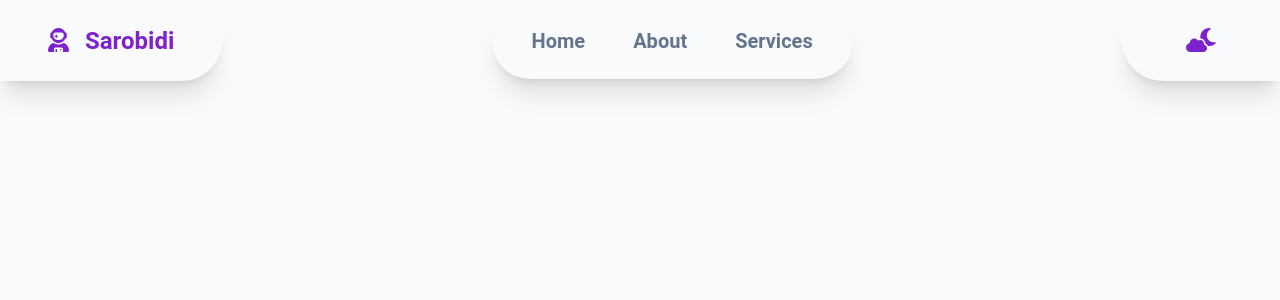
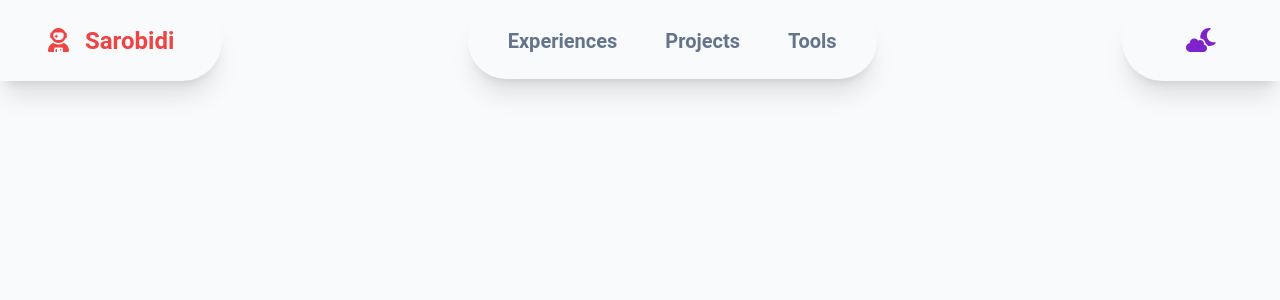
Before and after one commit to tsizehena223/portfolio2024, a React (Create React App) app: page / in a window 1280 px wide. Shown: the top 300 px of the page. Built offline with nearby package versions, Linux system fonts and the light colour scheme.

Commit message:
fix typo && color

```diff
--- a/src/components/Navbar.jsx
+++ b/src/components/Navbar.jsx
@@ -9,29 +9,29 @@ const Navbar = ({ isDarkMode, onSwitchMode }) => {
 
     return (
         < div className={`flex mt-0 items-center justify-between w-screen`} >
-            <div className={`font-bold left-0 top-0 flex items-center rounded-r-full shadow-xl px-6 md:px-12 py-5 md:py-6 ${isDarkMode ? 'text-slate-200' : 'text-purple-700'}`}>
+            <div className={`font-bold left-0 top-0 flex items-center rounded-r-full shadow-xl px-8 md:px-12 py-5 md:py-6 ${isDarkMode ? 'text-slate-200' : 'text-purple-700'} hover:text-red-500`}>
                 <i className={`mr-3 md:mr-4 fa fa-xl fa-user-astronaut`}></i>
-                <span className='text-xl md:text-2xl hover:text-red-500 hover:cursor-none'>Sarobidi</span>
+                <span className='text-xl md:text-2xl'>Sarobidi</span>
             </div>
 
             <div className={`hidden md:block shadow-xl font-bold top-0 left-80 py-6 px-4 rounded-full items-center justify-center text-xl ${isDarkMode ? 'text-gray-400' : 'text-slate-500'}`}>
-                <a href="#bla" className={`text-base lg:text-xl px-3 py-1 mx-3 hover:text-purple-600`}>Home</a>
-                <a href="#bla" className={`text-base lg:text-xl px-3 py-1 mx-3 hover:text-purple-600`}>About</a>
-                <a href="#bla" className={`text-base lg:text-xl px-3 py-1 mx-3 hover:text-purple-600`}>Services</a>
+                <a href="#experiences" className={`text-base lg:text-xl px-3 py-1 mx-3 hover:text-purple-600`}>Experiences</a>
+                <a href="#projects" className={`text-base lg:text-xl px-3 py-1 mx-3 hover:text-purple-600`}>Projects</a>
+                <a href="#tools" className={`text-base lg:text-xl px-3 py-1 mx-3 hover:text-purple-600`}>Tools</a>
             </div>
 
-            <div className={`${!isOpen && 'hidden'} md:hidden sm:text-xl fixed flex flex-col items-center top-24 right-0 w-screen text-center pt-2 ${isDarkMode ? 'text-gray-100' : 'text-gray-700'}`}>
-                <a href="#bla" className={`w-40 py-2 my-2 rounded-full shadow-lg ${isDarkMode && 'text-slate-500'} hover:text-red-500`}>Home</a>
-                <a href="#bla" className={`w-40 py-2 my-2 rounded-full shadow-lg ${isDarkMode && 'text-slate-500'} hover:text-red-500`}>About</a>
-                <a href="#bla" className={`w-40 py-2 my-2 rounded-full shadow-lg ${isDarkMode && 'text-slate-500'} hover:text-red-500`}>Services</a>
-                <i className={`px-8 py-8 fa-solid fa-${isDarkMode ? 'cloud-sun' : 'cloud-moon'} fa-xl hover:cursor-pointer ${isDarkMode ? 'text-slate-300' : 'text-purple-700'}`} onClick={onSwitchMode}></i>
+            <div className={`${!isOpen && 'hidden'} md:hidden sm:text-lg fixed flex flex-col items-center top-24 right-0 w-screen text-center pt-2 font-bold`}>
+                <a href="#experiences" className={`w-40 py-2 my-2 rounded-full shadow-lg ${isDarkMode ? 'text-slate-400' : 'text-slate-500'} hover:text-purple-600`}>Experiences</a>
+                <a href="#projects" className={`w-40 py-2 my-2 rounded-full shadow-lg ${isDarkMode ? 'text-slate-400' : 'text-slate-500'} hover:text-purple-600`}>Projects</a>
+                <a href="#tools" className={`w-40 py-2 my-2 rounded-full shadow-lg ${isDarkMode ? 'text-slate-400' : 'text-slate-500'} hover:text-purple-600`}>Tools</a>
+                <i className={`w-40 my-2 rounded-full shadow-lg px-8 py-6 fa-solid fa-${isDarkMode ? 'sun' : 'moon'} fa-xl hover:cursor-pointer ${isDarkMode ? 'text-slate-300' : 'text-purple-700'}`} onClick={onSwitchMode}></i>
             </div>
 
             <div className={`hidden md:block rounded-l-full shadow-xl right-0 top-0 py-9 px-12`}>
                 <i className={`hidden md:block px-4 py-1 fa-solid fa-${isDarkMode ? 'cloud-sun' : 'cloud-moon'} fa-xl sm:fa-xl hover:cursor-pointer ${isDarkMode ? 'text-slate-200' : 'text-purple-700'}`} onClick={onSwitchMode}></i>
             </div>
 
-            <div className="block md:hidden rounded-l-full shadow-xl right-0 top-0 py-6 px-12">
+            <div className="block md:hidden rounded-l-full shadow-xl right-0 top-0 py-6 px-6">
                 <button onClick={handleMenu}>
                     <i className={`fa-solid fa-xl fa-${isOpen ? 'folder-open' : 'folder-closed'} ${isDarkMode ? 'text-slate-300' : 'text-purple-700'}`}></i>
                 </button>
```
